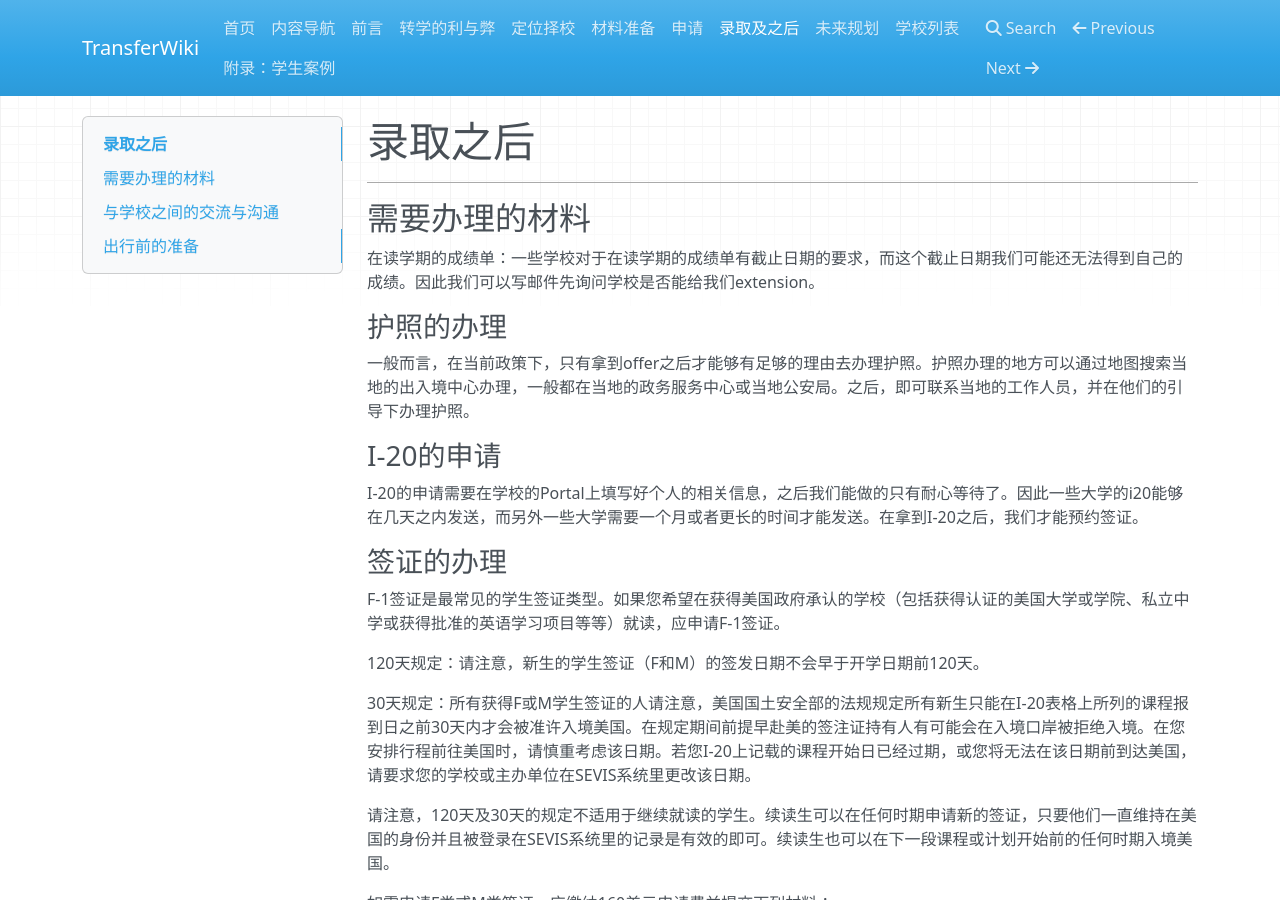
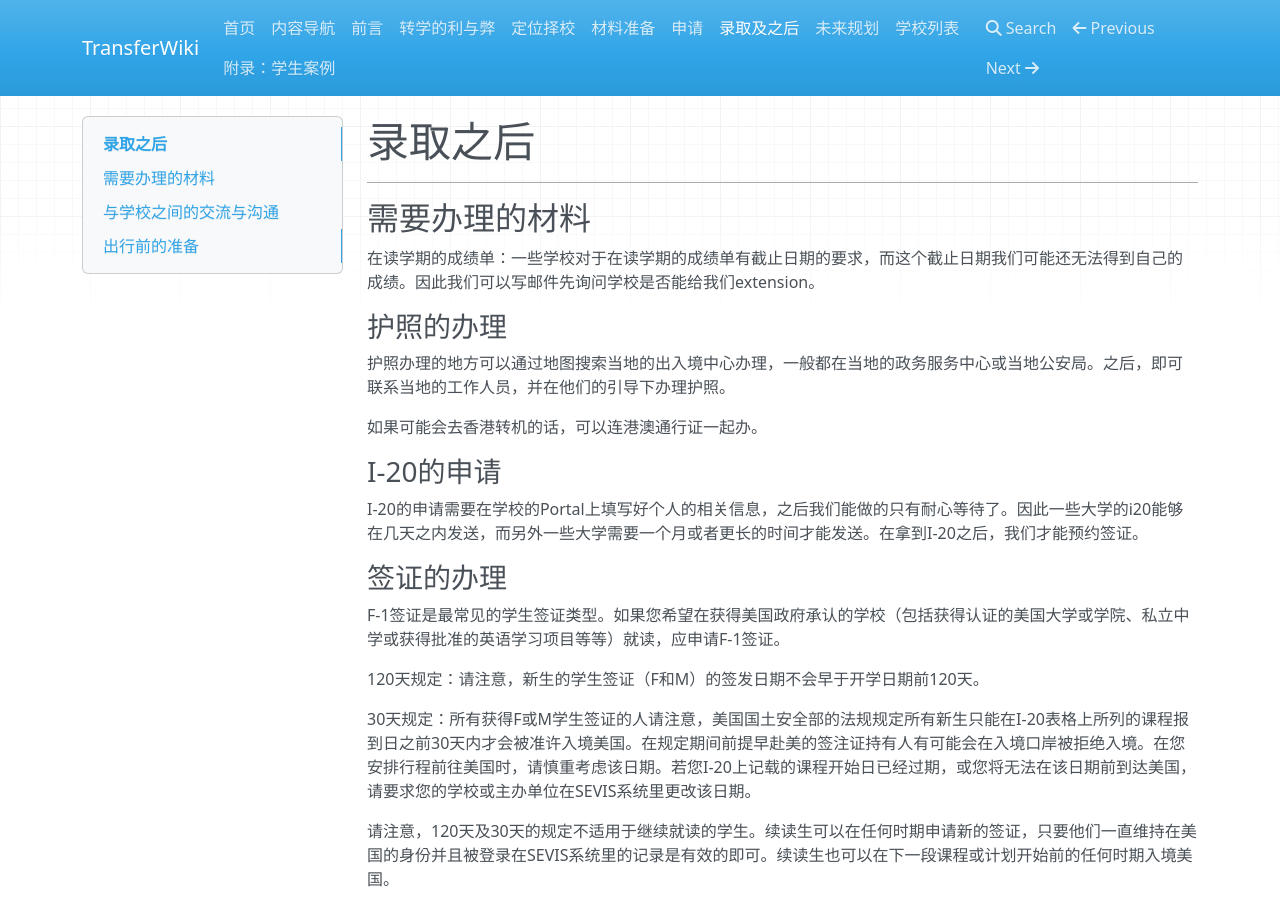
Before and after one commit to SihanXU/TransferWiki, an MkDocs documentation site: the page built from docs/admit.md, in a window 1280 px wide and 900 px high. Built offline with MkDocs 1.6.1, drawn with Linux system fonts in a browser that asks for light colours; nearby versions of some CDN libraries.

Commit message:
Update admit.md

```diff
--- a/docs/admit.md
+++ b/docs/admit.md
@@ -8,7 +8,9 @@
 
 ### 护照的办理
 
-一般而言，在当前政策下，只有拿到offer之后才能够有足够的理由去办理护照。护照办理的地方可以通过地图搜索当地的出入境中心办理，一般都在当地的政务服务中心或当地公安局。之后，即可联系当地的工作人员，并在他们的引导下办理护照。
+护照办理的地方可以通过地图搜索当地的出入境中心办理，一般都在当地的政务服务中心或当地公安局。之后，即可联系当地的工作人员，并在他们的引导下办理护照。
+
+如果可能会去香港转机的话，可以连港澳通行证一起办。
 
 ### I-20的申请
 
```
